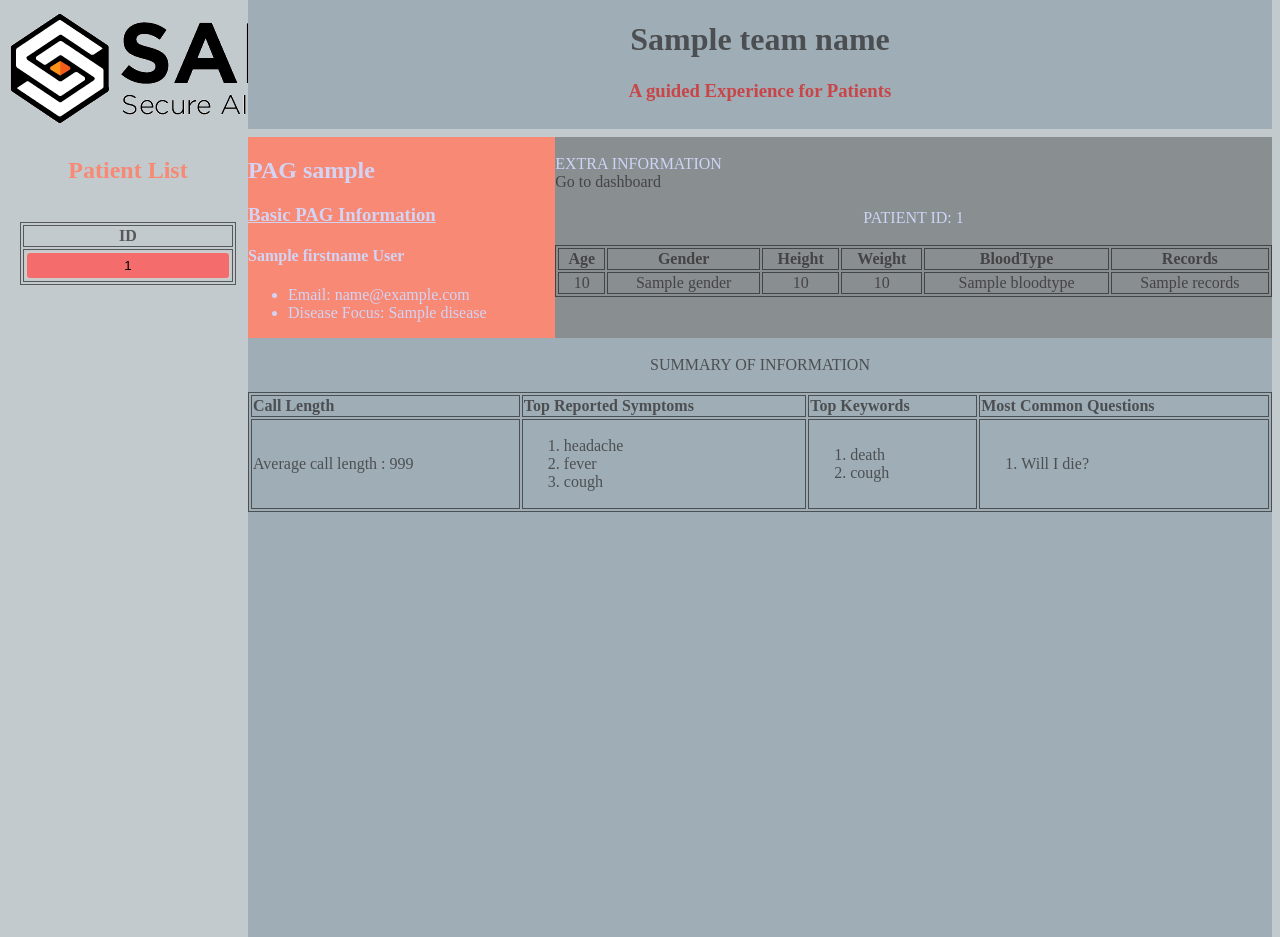
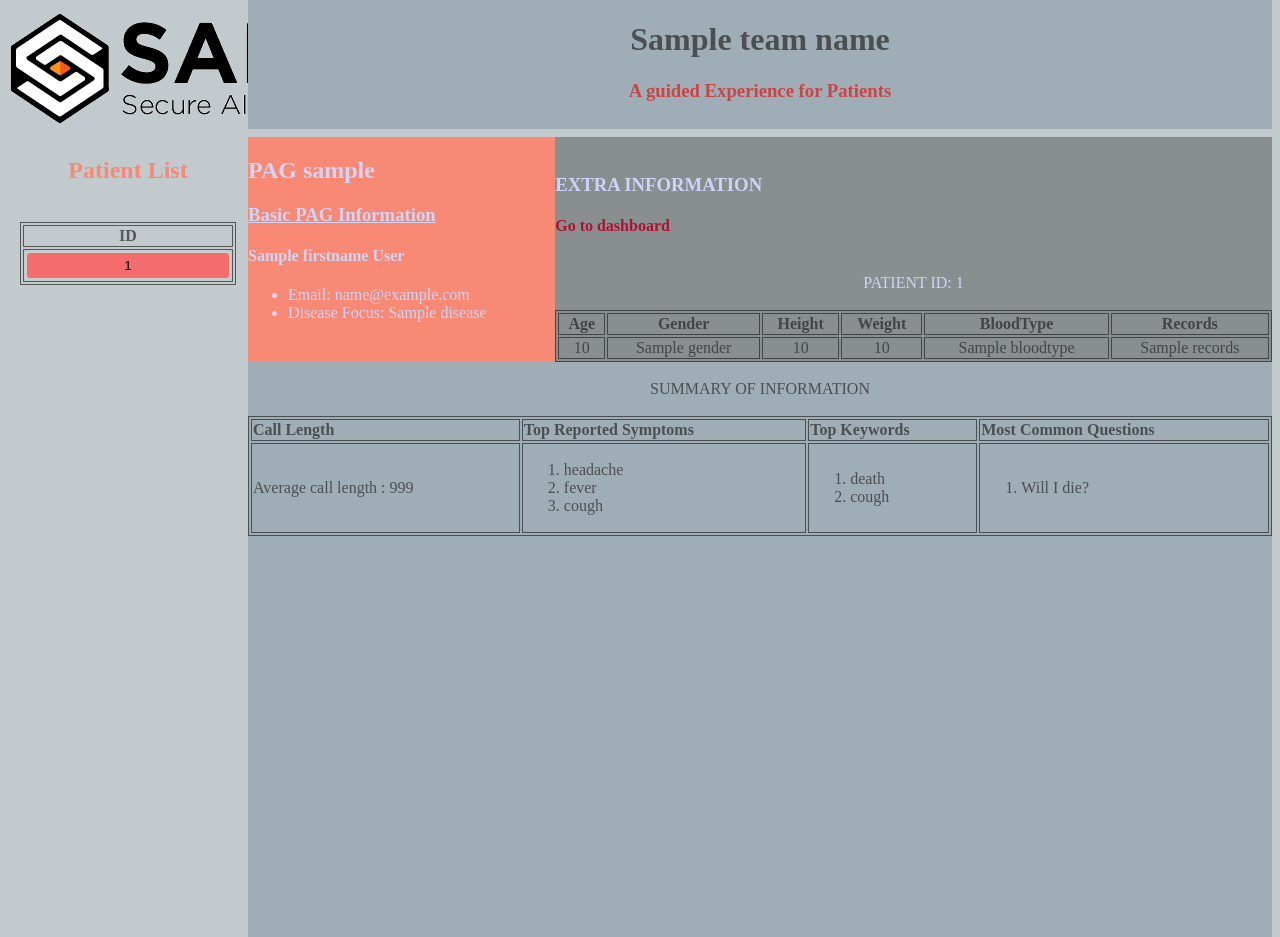
Before and after one commit to secureailabs/red_team, a Flask app: template templates/pag.html in a window 1280 px wide. Run offline with Flask 3, Linux system fonts and the light colour scheme; the template is opened without the code that fills it: most values are stand-ins (such as "Sample title", 1, 10 or a date in 2020).

Commit message:
minor update to style fixes

```diff
--- a/templates/pag.html
+++ b/templates/pag.html
@@ -59,12 +59,12 @@ Private and Confidential. Internal Use Only.
     </div>
     <div class="extra_info">
         <br>
-        EXTRA INFORMATION
+        <h3>EXTRA INFORMATION</h3>
         <div>
-            <a href="/pag/dashboard" class="dash-link">
-                <span>Go to dashboard</span>
-                <i class="fas fa-arrow-right"></i>
-            </a>
+            <h4><a href="/pag/dashboard" class="dash-link" style="color:rgb(175, 18, 49)">
+                    <span>Go to dashboard</span>
+                    <i class="fas fa-arrow-right"></i>
+                </a></h4>
         </div>
         <center>
             {% if patient_info is not none %}
--- a/templates/patient.html
+++ b/templates/patient.html
@@ -119,7 +119,7 @@ Private and Confidential. Internal Use Only.
             </div>
             {% endif %}
             {% if show["references"] %}
-            <div id="references" class="tabcontent" style="margin-left: 2vh; color: rgb(245, 108, 108);"><br>
+            <div id="references" class="tabcontent" style="margin-left: 2vh; color: rgb(247, 25, 25);"><br>
                 {% for entry in detail["references"] %}
                 <div>
                     <div>
```
